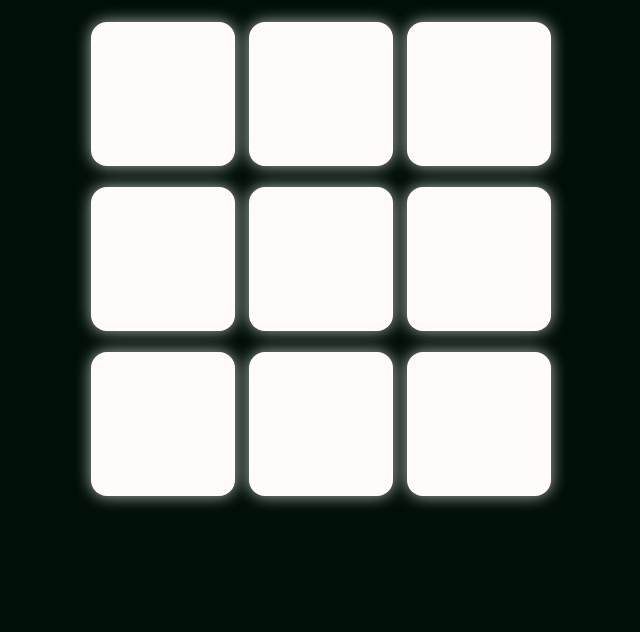
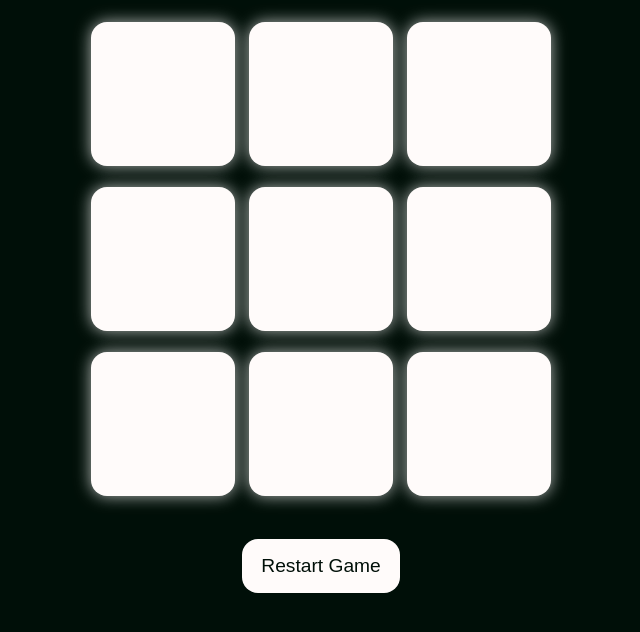
Before and after one commit to thetanishqchauhan/tic-tac-toe, a plain HTML site: page index.html in a window 1280 px wide. Shown: the part 138-770 px from the top of the page, without its empty margins (319-959 px from the left). Drawn offline with Linux system fonts and the light colour scheme.

Commit message:
Update index.html

```diff
--- a/index.html
+++ b/index.html
@@ -26,7 +26,7 @@
                 <button class="box"></button>
             </div>
         </div>
-        <!-- <button id="reset">Restart Game</button> -->
+        <button id="reset">Restart Game</button>
     </main>
 
     <script src="app.js"></script>
```
